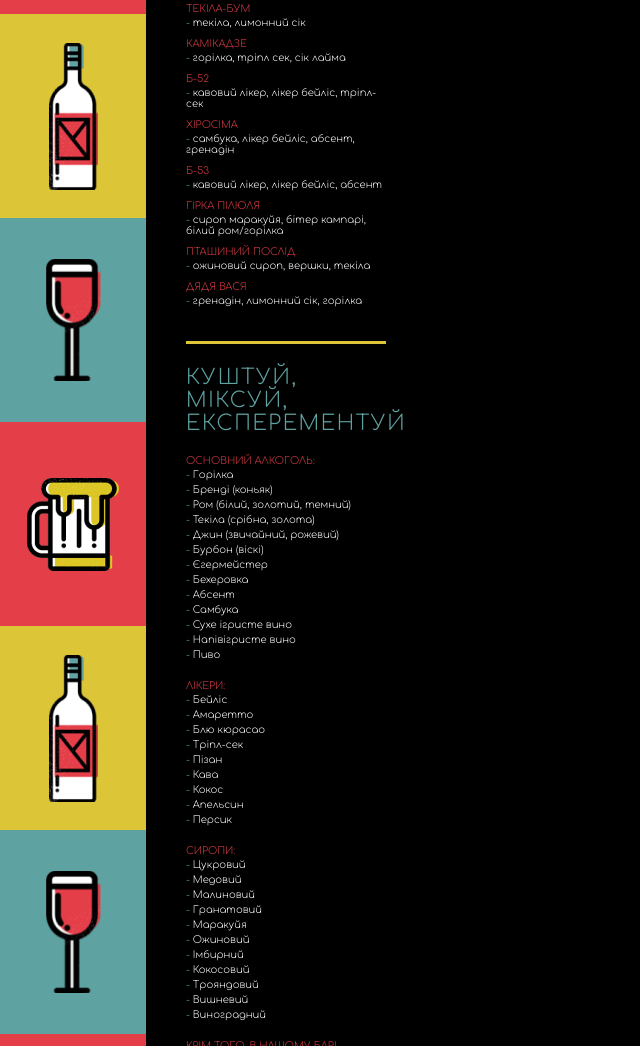
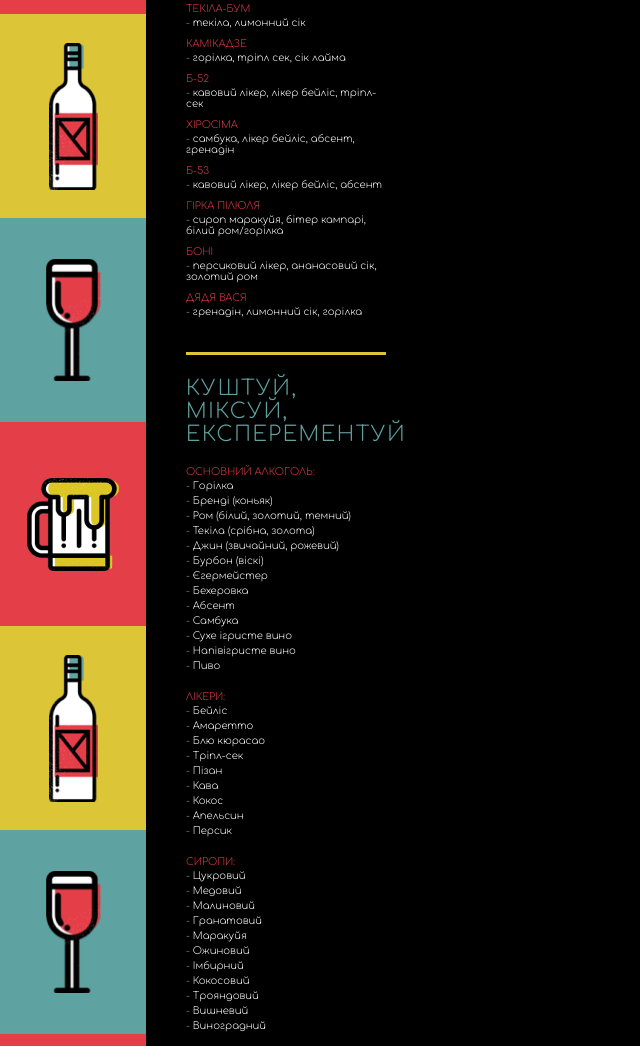
Before and after one commit to vebsterr/bar-menu, a plain HTML site: page index.html in a window 1280 px wide. Shown: the part 1006-2052 px from the top of the page, without its empty margins (0-640 px from the left). Drawn offline with nearby package versions, Linux system fonts and the light colour scheme.

Commit message:
смена шота

```diff
--- a/index.html
+++ b/index.html
@@ -259,10 +259,10 @@
                             </p>
                         </li>
                         <li class="info-item">
-                            <p class="alco-name">Пташиний послід</p>
+                            <p class="alco-name">Боні</p>
                             <p>
-                                <span class="blue-line"> - </span>ожиновий
-                                сироп, вершки, текіла
+                                <span class="blue-line"> - </span>персиковий
+                                лікер, ананасовий сік, золотий ром
                             </p>
                         </li>
                         <li class="info-item">
```
